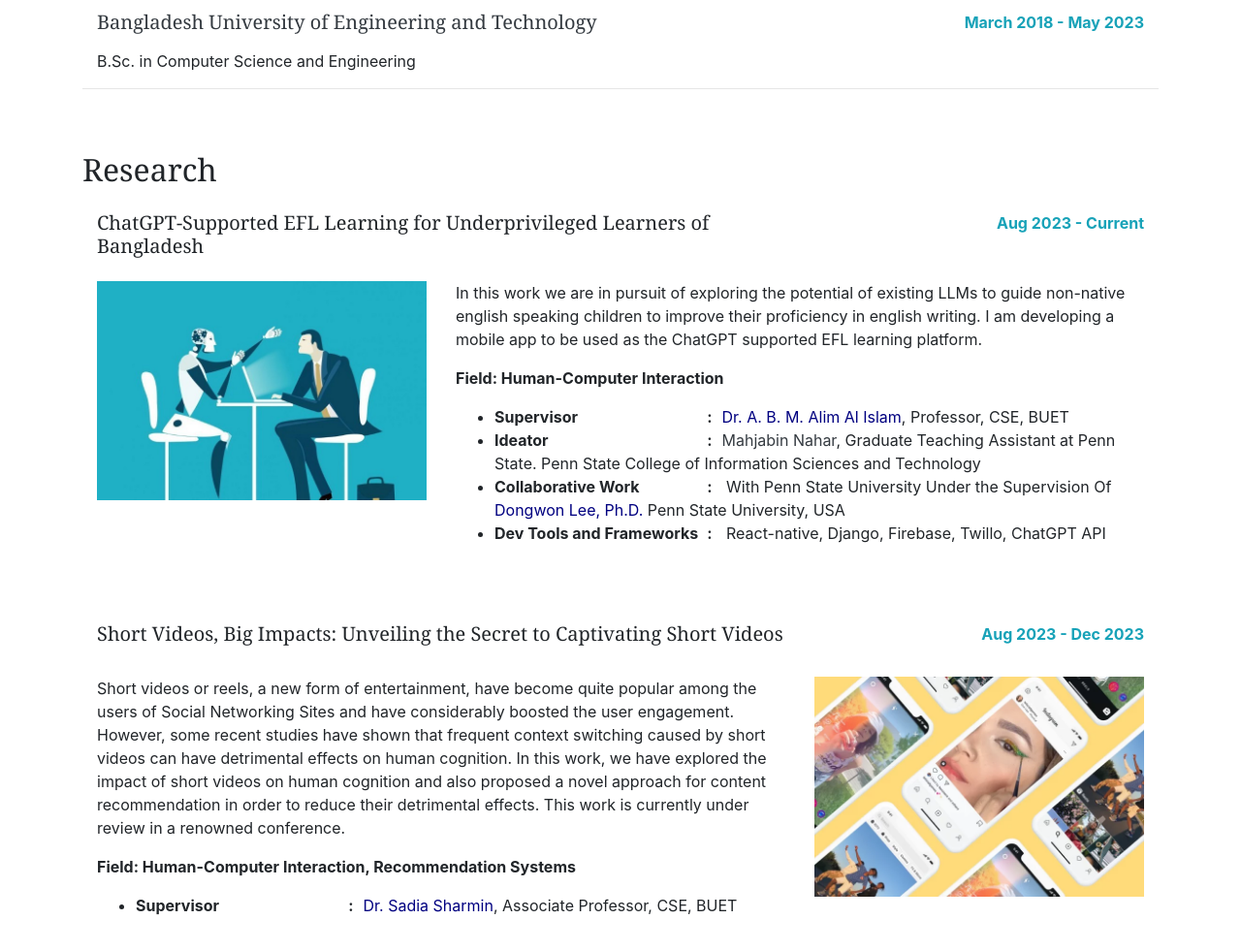
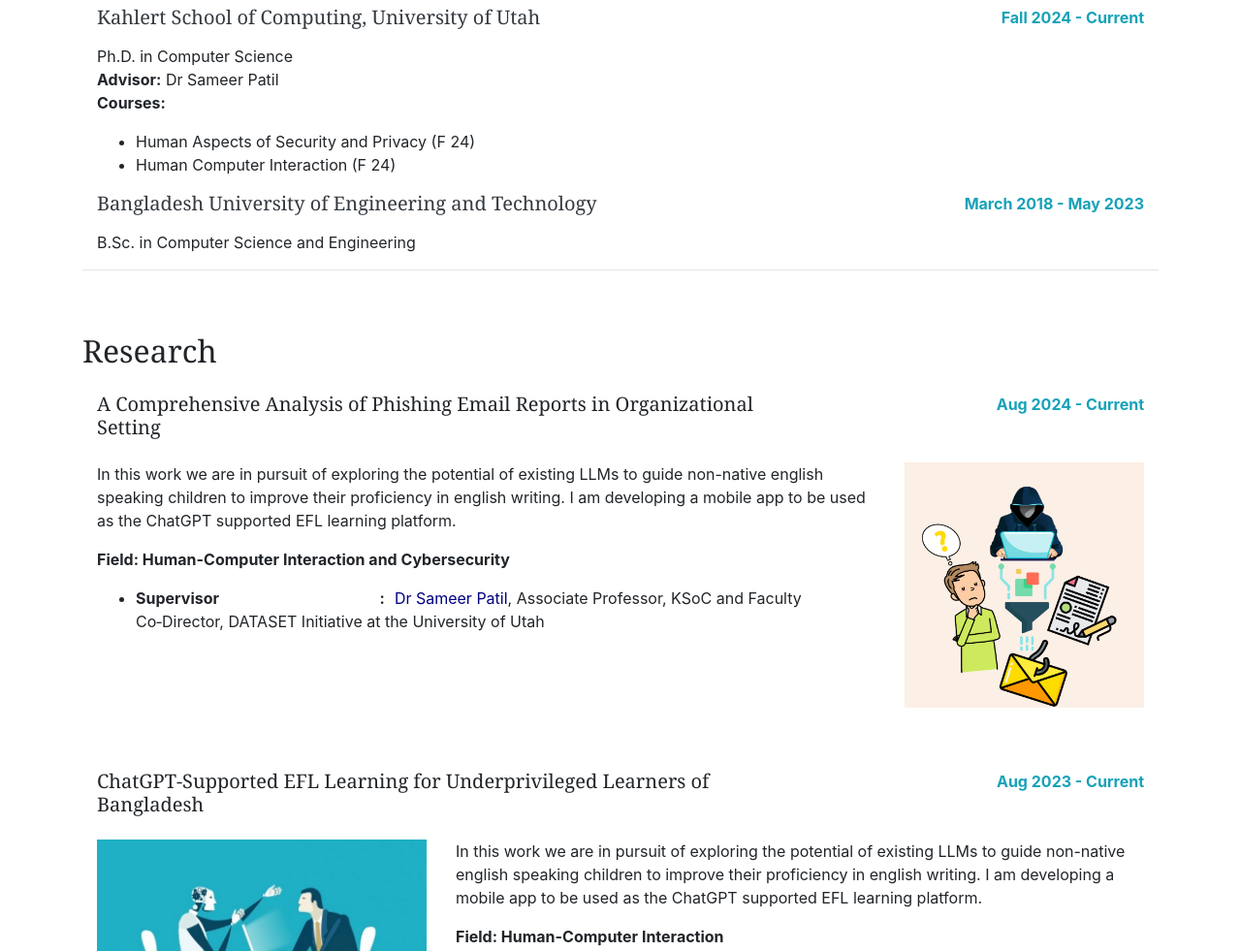
Before and after one commit to Farhana100/Farhana100.github.io, a plain HTML site: page index.html in a window 1280 px wide. Shown: the part 700-1681 px from the top of the page at 97% size. Drawn offline with nearby package versions, Linux system fonts and the light colour scheme; a web font is replaced by a local one.

Commit message:
update with phd info

```diff
--- a/index.html
+++ b/index.html
@@ -78,9 +78,7 @@
 
                 <div class="p-4 bg-light rounded h-100">
                     <h4>About</h4>
-                    Hi, I'm Farhana, a <span class="bold">Software Engineer</span> at <a class="anchor-link bold" href="https://www.enosisbd.com" target="_blank">Enosis Solutions</a>. I enjoy the process of learning and implementing new technologies. I am a quick learner and a team player.
-                    <br><br>
-                    I am also an <span class="bold">aspiring researcher</span>. I engage in academic research during my time outside of my office hours. My primary field of interest is <strong>Human-Computer Interaction</strong> and I am also passionate about <strong>Visualisation</strong> and <strong>VR/AR</strong> technologies. I am a self-motivated person and I love to take challenges.
+                    Hi, I'm Farhana, I am a <span class="bold">Ph.D. student</span> at the <a class="anchor-link bold" href="https://www.cs.utah.edu/" target="_blank">Kahlert School of Computing, University of Utah</a>. My primary field of interest is <strong>Human‑Computer Interaction</strong> with a focus on <strong>Security and Privacy</strong>. I enjoy the process of learning and implementing new technologies. I am a quick learner and a team player. I am also a self-motivated person and I love to take challenges.
                     <br><br>
                     Beyond the professional realm, I enjoy painting, crafting and cherish a passion for diverse cuisines. I find joy in expressing my thoughts through art and discovering new recipes to experiment with in the kitchen.
 
@@ -104,6 +102,26 @@
 
             <div class="container">
                 <div class="justify-content-between d-flex">
+                    <h5><a class="text-dark" href="https://www.cs.utah.edu/" target="_blank">Kahlert School of Computing, University of Utah </a></h5>
+                    <p class="text-info font-weight-bold">Fall 2024 - Current</p>
+                </div>
+                <div>
+                    <p>
+                        Ph.D. in Computer Science<br>
+                        <!-- CGPA: 3.41/4.00 -->
+                        <strong>Advisor:</strong> Dr Sameer Patil<br>
+                        <strong>Courses:</strong>
+                        <ul>
+                            <li>Human Aspects of Security and Privacy (F 24)</li>
+                            <li>Human Computer Interaction (F 24)</li>
+                        </ul>
+                    </p>
+                </div>
+            </div>
+
+
+            <div class="container">
+                <div class="justify-content-between d-flex">
                     <h5><a class="text-dark" href="https://www.buet.ac.bd" target="_blank">Bangladesh University of Engineering and Technology</a></h5>
                     <p class="text-info font-weight-bold">March 2018 - May 2023</p>
                 </div>
@@ -121,6 +139,28 @@
         <div class="blog-post" id="research">
             <h2 class="mb-4">Research</h2>
 
+            <div class="container pb-5">
+                <div class="justify-content-between d-flex row">
+                    <div class="col-md-8">
+                        <h5>A Comprehensive Analysis of Phishing Email Reports in Organizational Setting</h5>
+                    </div>
+                    <div class="col-md-4">
+                        <p class="text-info font-weight-bold text-right">Aug 2024 - Current</p>
+                    </div>
+                </div>
+                <div class="row my-3">
+                    <div class="col-md-9">
+                        <p>In this work we are in pursuit of exploring the potential of existing LLMs to guide non-native english speaking children to improve their proficiency in english writing. I am developing a mobile app to be used as the ChatGPT supported EFL learning platform.</p>
+                        <p class="font-weight-bold">Field: Human-Computer Interaction and Cybersecurity</p>
+                        <ul class="alignList">
+                            <li><b>Supervisor</b><a class="text-dark anchor-link" href="https://faculty.utah.edu/u6038392-Sameer_Patil/hm/index.hml" target="_blank">Dr Sameer Patil</a>, Associate Professor, KSoC and Faculty Co‑Director, DATASET Initiative at the University of Utah</li>
+                        </ul>
+                    </div>
+                    <div class="col-md-3">
+                        <img src="assets\images\phishingemail.png" class="img-fluid" alt="ChatGPT-Supported EFL learning image">
+                    </div>
+                </div>
+            </div>
 
             <div class="container pb-5">
                 <div class="justify-content-between d-flex row">
@@ -522,11 +562,11 @@
                         <p class="font-weight-bold">Software Engineer</p>
                     </div>
                     <div>
-                        <p class="text-info font-weight-bold text-right">Jun 2023 - Current</p>
+                        <p class="text-info font-weight-bold text-right">Jun 2023 - Jul 2024</p>
                         <p class="text-muted  text-right">Dhaka, Bangladesh</p>
                     </div>
                 </div>
-                <p>I actively participate in a team environment, contributing to the development of an immersive learning platform. This platform is designed for real-time web-based Virtual Reality (VR) and Augmented Reality (AR) training, fostering a dynamic 3D collaboration experience during web conferences. My role involves working with the team to ensure the seamless integration of advanced technologies, creating an interactive and engaging environment for effective virtual training and collaborative experiences.</p>
+                <p>I actively participated in a team environment, contributing to the development of an immersive learning platform. This platform is designed for real-time web-based Virtual Reality (VR) and Augmented Reality (AR) training, fostering a dynamic 3D collaboration experience during web conferences. My role involved working with the team to ensure the seamless integration of advanced technologies, creating an interactive and engaging environment for effective virtual training and collaborative experiences.</p>
 
                 <div>
                     <h6>Languages and Frameworks</h6>
```
Also changed, not shown: assets/images/phishingemail.png (added), 3 other files.
